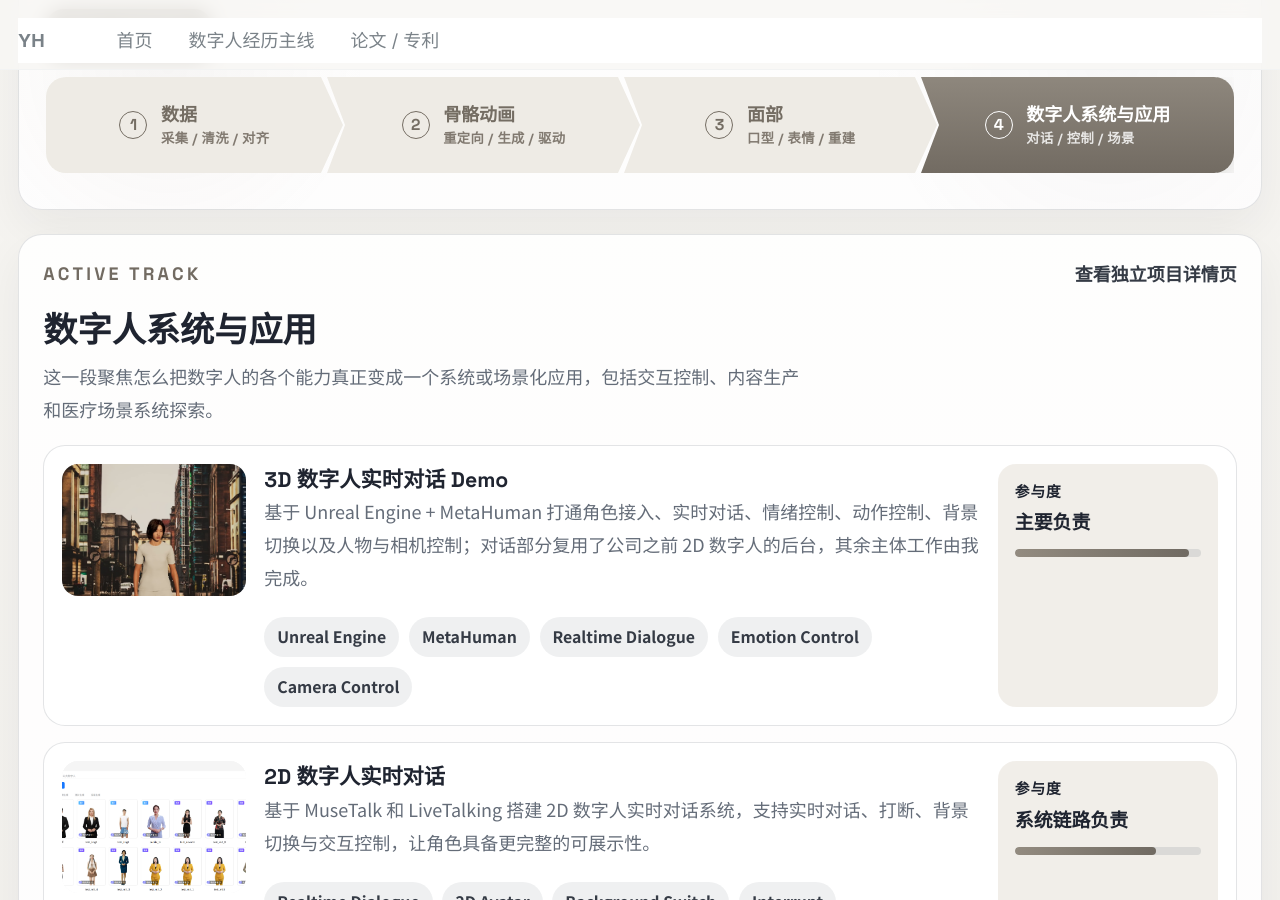
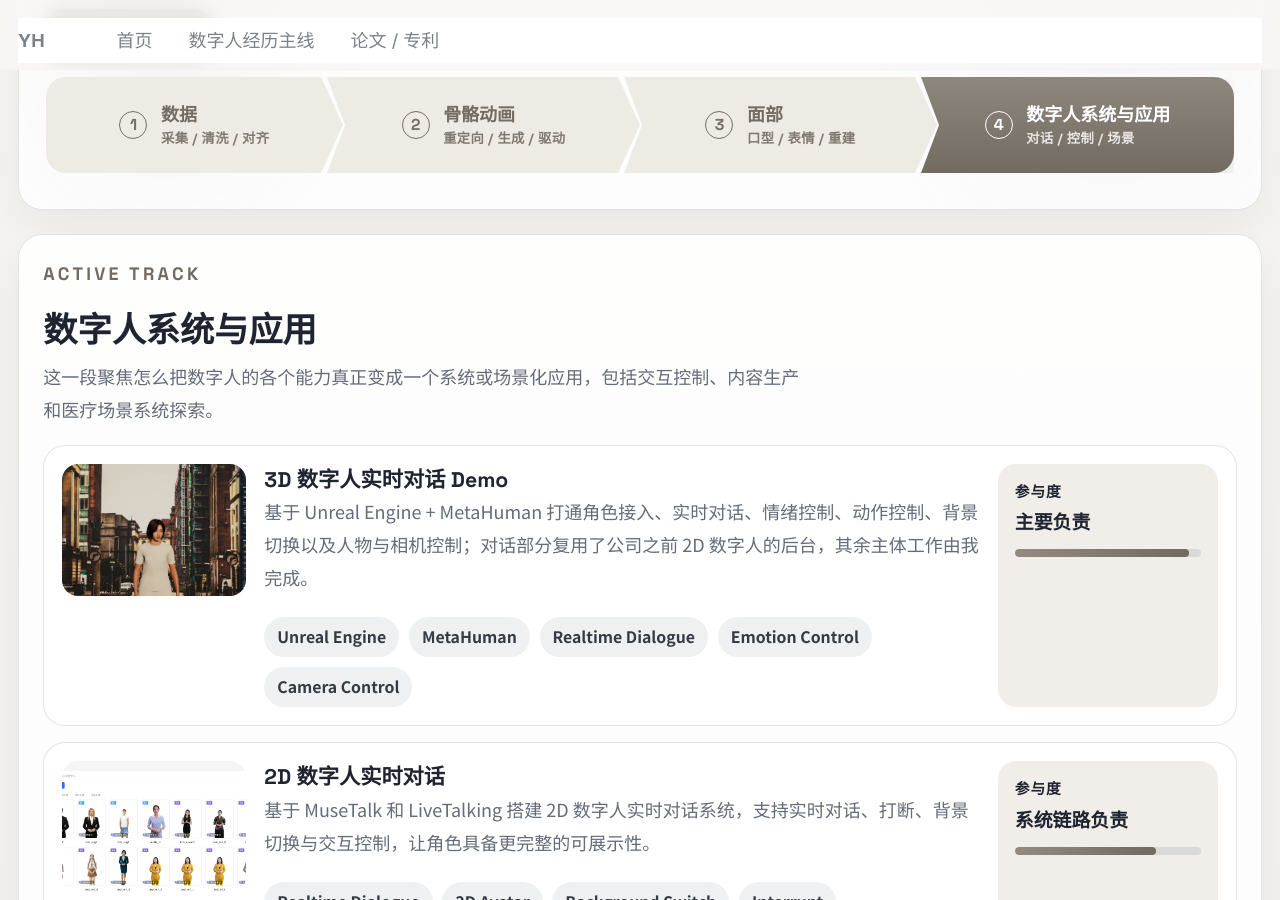
Before and after one commit to svitass/svitass.github.io, a Jekyll site: the page built from _pages/about.md, in a window 1280 px wide and 900 px high, scrolled down 890 px. Built offline with Jekyll 4.4.1, drawn with Linux system fonts in a browser that asks for light colours.

Commit message:
Remove portfolio detail link from homepage

```diff
--- a/_pages/about.md
+++ b/_pages/about.md
@@ -96,7 +96,6 @@ redirect_from:
           <h3 data-track-title>数字人系统与应用</h3>
           <p data-track-description>把角色、驱动、交互和场景化展示真正串起来，让数字人能力不只停留在单点算法，而能进入可演示的系统形态。</p>
         </div>
-        <a class="experience-showcase__link" href="/portfolio/">查看独立项目详情页</a>
       </div>
       <div class="experience-showcase__list" data-track-projects></div>
     </div>
```
